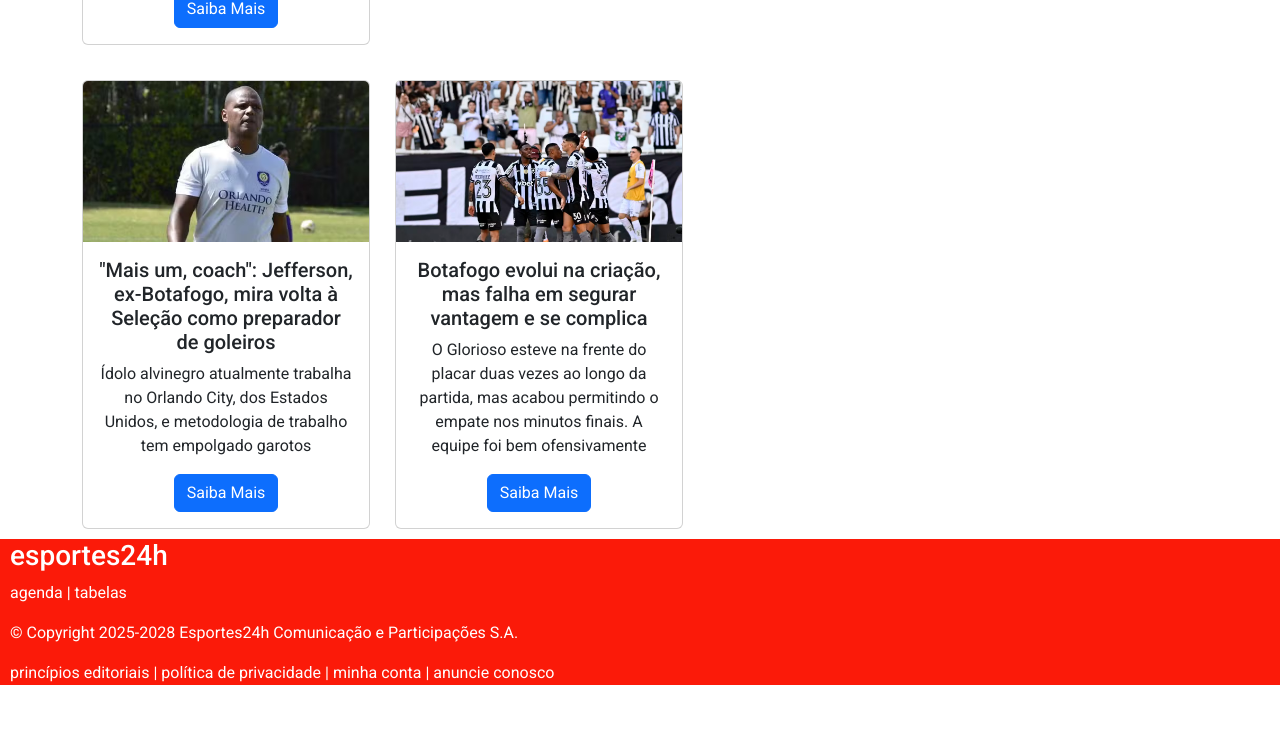
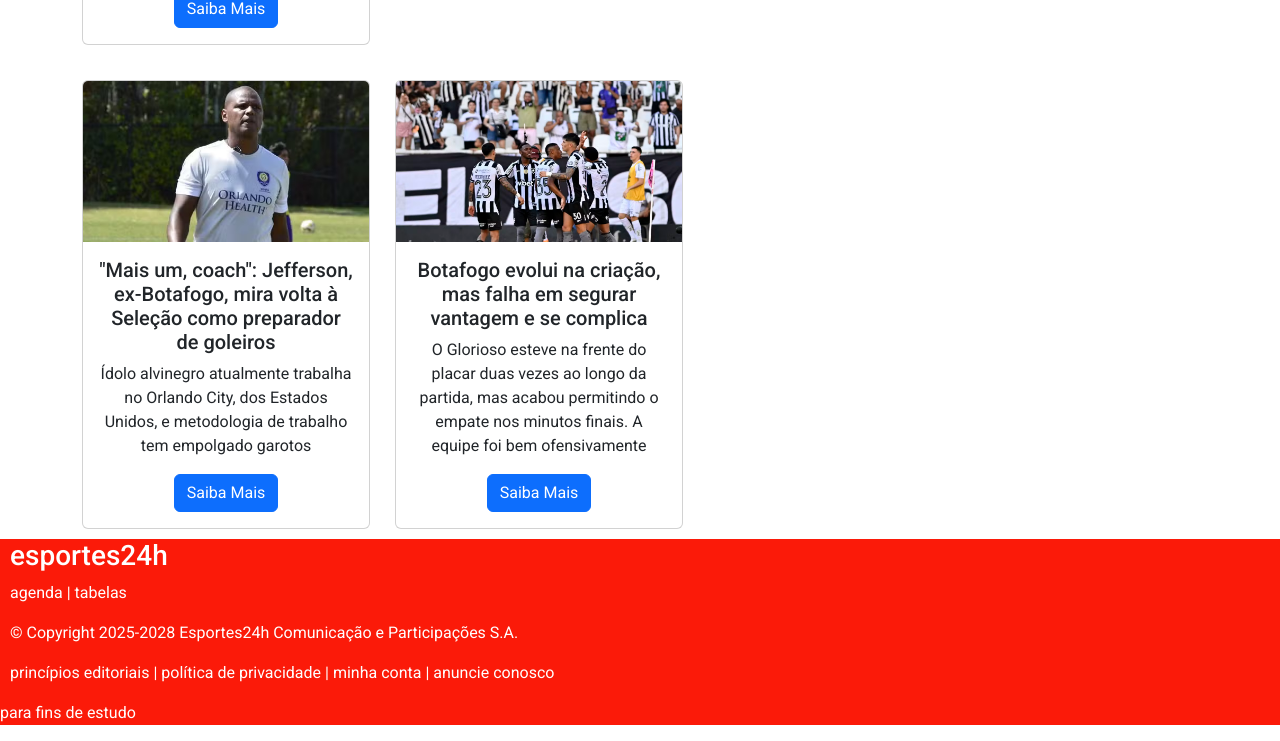
Before and after one commit to Samuel-hub034/esporte24h2, a plain HTML site: page index.html in a window 1280 px wide. Shown: the part 1610-2351 px from the top of the page. Before the commit the page ends 2311 px from the top, so only its background shows below. Drawn offline with nearby package versions, Linux system fonts and the light colour scheme.

Commit message:
Update index.html

```diff
--- a/index.html
+++ b/index.html
@@ -177,6 +177,7 @@
    <p class="esportes24hfooter">agenda | tabelas</p>
    <p class="esportes24hfooter">© Copyright 2025-2028 Esportes24h Comunicação e Participações S.A.</p>
    <p class="esportes24hfooter">princípios editoriais | política de privacidade | minha conta | anuncie conosco</p>
+    <p>para fins de estudo</p>
   </footer>
    <script
       src="https://cdn.jsdelivr.net/npm/bootstrap@5.3.8/dist/js/bootstrap.bundle.min.js"
```
